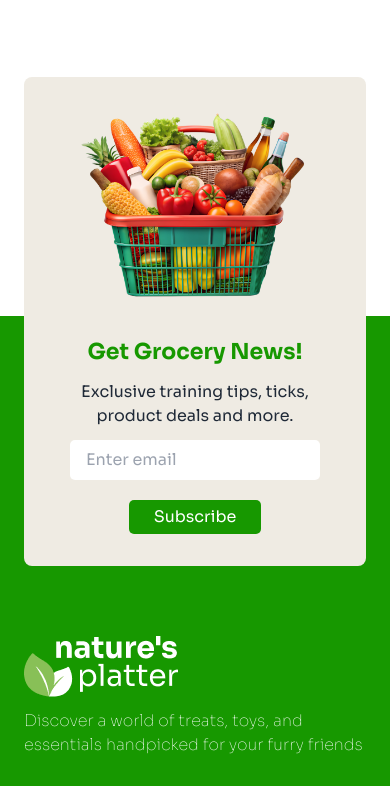
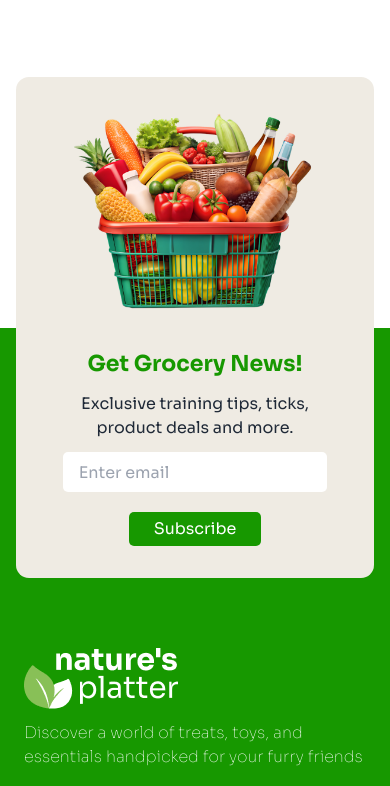
Before and after one commit to Md-Shakil-24/Nature-Platter-WebPage-B11-A3, a plain HTML site: page index.html in a window 390 px wide. Shown: the part 3786-4572 px from the top of the page. Drawn offline with nearby package versions, Linux system fonts and the light colour scheme.

Commit message:
Footer Section Ok

```diff
--- a/index.html
+++ b/index.html
@@ -339,12 +339,12 @@
 
 <!-- Footer Section  -->
 
+<!-- Footer1 -->
+
 <section class="mt-[80px] mb-[-250px] relative lg:mb-[-225px]">
 
-  <!-- Footer1 -->
-
     <section class=" lg:max-w-screen-xl mx-auto ">
-      <section class="rounded-[8px] bg-[#EFEBE3] flex flex-col gap-5 items-center mx-6 pb-8  lg:flex-row lg:mx-16 lg:items-center lg:py-14 lg:pb-3">
+      <section class="rounded-[13px] bg-[#EFEBE3] flex flex-col gap-5 items-center mx-4 pb-8  lg:flex-row lg:mx-16 lg:items-center lg:py-14 lg:pb-3">
 
             <div class="px-12 pt-8 pb-3 lg:pt-0 lg:p-12">
               <img src="c2-assets/vegetable-busket.png" alt="">
@@ -376,15 +376,13 @@
     </section>
 
 
-
-
   <!-- Footer2 -->
 
     <section class="bg-[#179800]">
 
             <section class="  lg:max-w-screen-xl mx-auto">
 
-              <section class="text-white mx-6 pt-80 pb-12 flex flex-col gap-8 lg:mx-16 lg:pb-20 lg:flex-row justify-between">
+              <section class="text-white mx-6 pt-80 pb-7 flex flex-col gap-8 lg:mx-16 lg:pb-20 lg:flex-row justify-between">
                   <div class="flex flex-col gap-3">
                     <div><img src="c2-assets/logo-footer.png" alt=""></div>
                     <p class="text-[16px] font-thin">Discover a world of treats, toys, and<br class="hidden lg:flex"> essentials handpicked for your furry<br class="hidden lg:flex"> friends</p>
@@ -409,8 +407,6 @@
             </section>
     </section>
 
-
-
   </body>
 
 
```
